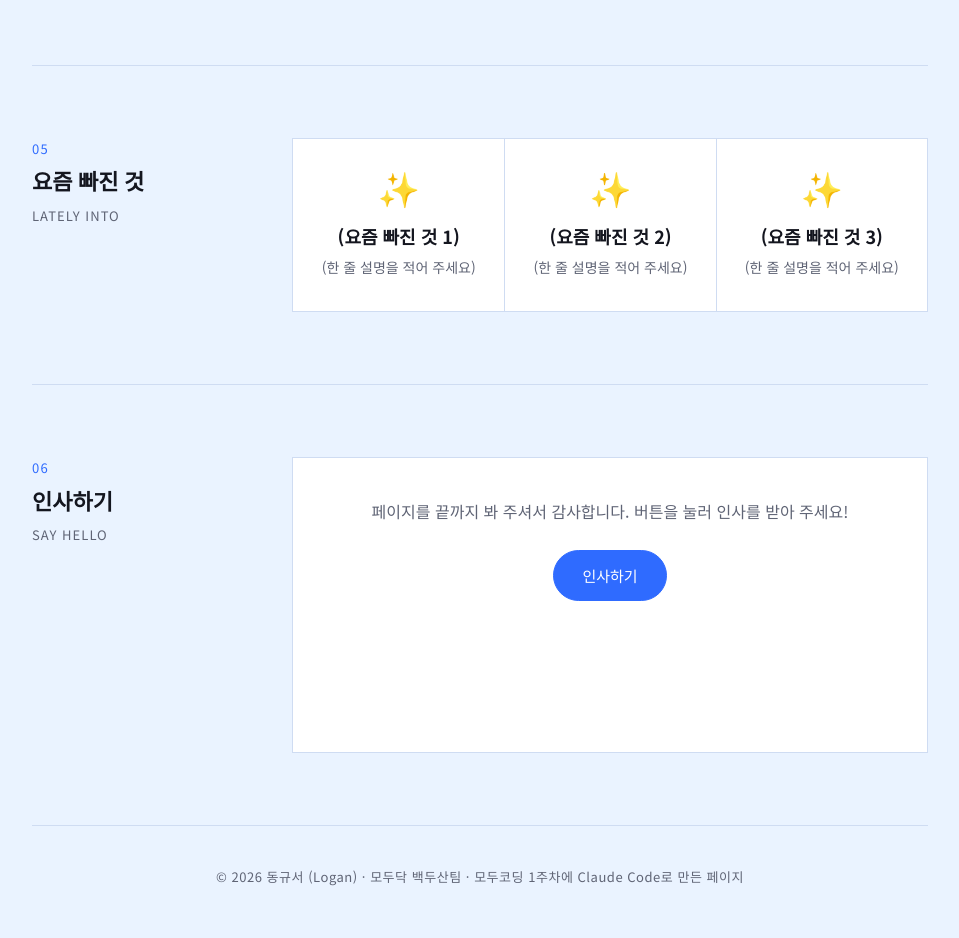
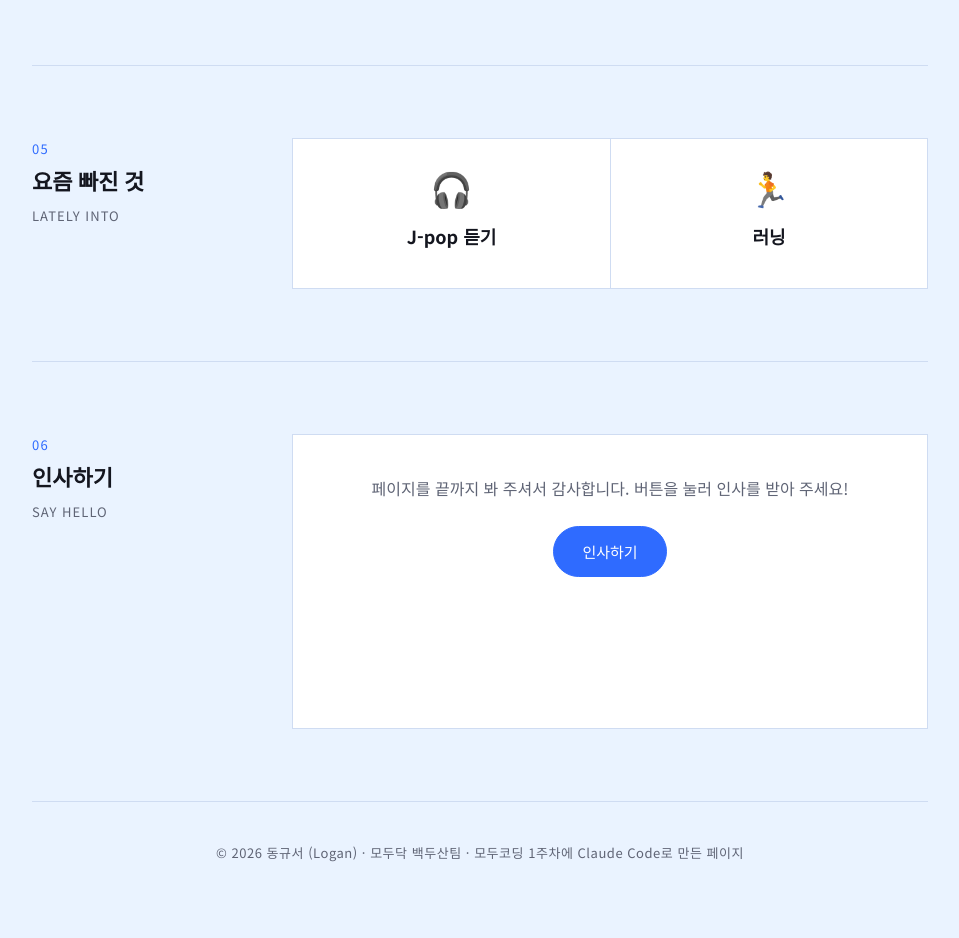
Before and after one commit to gyuseodong/my-page, a plain HTML site: page index.html in a window 1280 px wide. Shown: the part 2600-3538 px from the top of the page, without its empty margins (160-1119 px from the left). Drawn offline with Linux system fonts and the light colour scheme.

Commit message:
"요즘 빠진 것"에 J-pop 듣기, 러닝 내용 채우기
Co-Authored-By: Claude Opus 5.5 <noreply@anthropic.com>

```diff
--- a/index.html
+++ b/index.html
@@ -294,6 +294,7 @@
       text-align: center;
       transition: background 0.25s;
     }
+    .likes.cols-2 { grid-template-columns: repeat(2, 1fr); }
     .like + .like { border-left: 1px solid var(--line); }
     .like:hover { background: var(--accent-soft); }
     .like .icon {
@@ -381,7 +382,7 @@
       .facts { grid-template-columns: 1fr; }
       .work-item { grid-template-columns: 40px 1fr; padding: 22px; }
       .problems li { grid-template-columns: 36px 1fr; }
-      .likes { grid-template-columns: 1fr; }
+      .likes, .likes.cols-2 { grid-template-columns: 1fr; }
       .like {
         display: flex;
         align-items: center;
@@ -554,33 +555,24 @@
         </div>
       </section>
 
-      <!-- 05 요즘 빠진 것 (임시 문구: 실제 내용으로 바꿔 주세요) -->
+      <!-- 05 요즘 빠진 것 -->
       <section id="hobby" class="reveal">
         <div class="label">
           <span class="num">05</span>
           <h2 class="serif">요즘 빠진 것</h2>
           <span class="sub">LATELY INTO</span>
         </div>
-        <div class="likes">
+        <div class="likes cols-2">
           <article class="like">
-            <div class="icon" aria-hidden="true">✨</div>
+            <div class="icon" aria-hidden="true">🎧</div>
             <div>
-              <h3>(요즘 빠진 것 1)</h3>
-              <p>(한 줄 설명을 적어 주세요)</p>
+              <h3>J-pop 듣기</h3>
             </div>
           </article>
           <article class="like">
-            <div class="icon" aria-hidden="true">✨</div>
+            <div class="icon" aria-hidden="true">🏃</div>
             <div>
-              <h3>(요즘 빠진 것 2)</h3>
-              <p>(한 줄 설명을 적어 주세요)</p>
-            </div>
-          </article>
-          <article class="like">
-            <div class="icon" aria-hidden="true">✨</div>
-            <div>
-              <h3>(요즘 빠진 것 3)</h3>
-              <p>(한 줄 설명을 적어 주세요)</p>
+              <h3>러닝</h3>
             </div>
           </article>
         </div>
```
